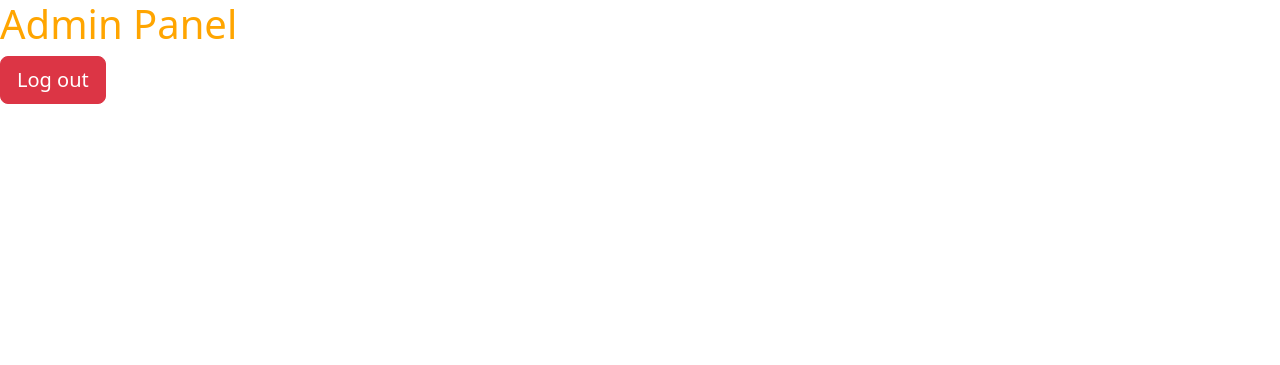
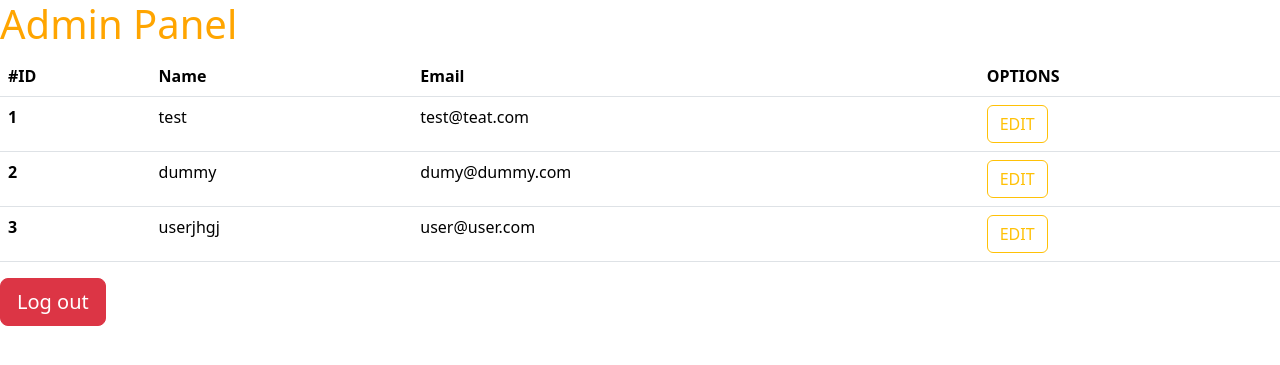
Before and after one commit to athulprabha10101/Django_CRUD, a Django app: page /admin_home in a window 1280 px wide. Shown: the top 365 px of the page. Run offline with Django 4.2, Linux system fonts and the light colour scheme; a user stored in the database is signed in; data comes from the database, SQL or seed files in the repository; both versions use the stored data as it was after the commit.

Commit message:
Update is working properly

```diff
--- a/app_crud/templates/admin_home.html
+++ b/app_crud/templates/admin_home.html
@@ -8,6 +8,27 @@
   </head>
   <body>
     <h1 style="color:orange">Admin Panel</h1>
+    <table class="table">
+      <thead>
+        <tr>
+          <th scope="col">#ID</th>
+          <th scope="col">Name</th>
+          <th scope="col">Email</th>
+          <th scope="col">OPTIONS</th>
+        </tr>
+      </thead>
+      <tbody>
+        {%for user in user_data%}
+        <tr>
+          <th scope="row">{{ forloop.counter }}</th>
+          <td>{{user.username}}</td>
+          <td>{{user.email}}</td>
+          <td><a><a class="btn btn-outline-warning" href="{% url 'edit_details' user.id %}">EDIT</a> </a></td>
+
+        </tr>
+        {%endfor%}
+      </tbody>
+    </table>
     <a class="btn btn-danger btn-lg" href="{% url 'user_logout'%}">Log out</a>
     <script src="https://cdn.jsdelivr.net/npm/bootstrap@5.3.0-alpha3/dist/js/bootstrap.bundle.min.js" integrity="sha384-ENjdO4Dr2bkBIFxQpeoTz1HIcje39Wm4jDKdf19U8gI4ddQ3GYNS7NTKfAdVQSZe" crossorigin="anonymous"></script>
   </body>
--- a/app_crud/urls.py
+++ b/app_crud/urls.py
@@ -8,6 +8,9 @@ urlpatterns = [
         path('user_home', views.user_home, name='user_home'),
         path('user_logout', views.user_logout, name='user_logout'),
         path('admin_home', views.admin_home, name='admin_home'),
+        path('edit_details<int:id>', views.edit_details, name = 'edit_details'),
+        path('update_details<int:id>', views.update_details, name = 'update_details'),
+
 
 
     ]
--- a/app_crud/views.py
+++ b/app_crud/views.py
@@ -50,8 +50,9 @@ def signup(request):
 
 @never_cache
 def user_home(request):
-    if request.user.is_authenticated:
+    if request.user.is_authenticated and not request.user.is_superuser:
         return render (request, 'user_home.html')
+
     return redirect('user_login')
 
 @never_cache
@@ -63,4 +64,26 @@ def user_logout(request):
 @never_cache
 def admin_home(request):
   if request.user.is_authenticated and request.user.is_superuser:
-    return render (request, 'admin_home.html')
+    user_data = User.objects.all()
+
+    return render (request, 'admin_home.html',{'user_data': user_data})
+
+
+def edit_details(request, id):
+    if request.user.is_authenticated and request.user.is_superuser:
+        user = User.objects.get(id = id)
+        return render(request, 'edit_details.html',{'user':user})
+
+def update_details(request, id):
+    print("hello")
+    user = User.objects.get(id=id)
+    if request.method == 'POST':
+
+        user.first_name = request.POST.get('name')
+        user.username = request.POST.get('username')
+        user.email = request.POST.get('email')
+        user.save()
+
+        return redirect('admin_home')
+
+    return render(request, 'edit_details.html', {'user': user})
--- /dev/null
+++ b/djangocrud/notes.txt
@@ -0,0 +1,5 @@
+ {% comment %} <td><a><a class="btn btn-outline-danger" href="{% url 'add_details'%}">ADD</a> </a></td> {% endcomment %}
+          {% comment %} <td><a><a class="btn btn-outline-danger" href="{% url 'delete_details'%}">DELETE</a> </a></td> {% endcomment %}
+
+
+          {% comment %} <a><a class="btn btn-primary" >Update</a> </a> {% endcomment %}
```
Also changed, not shown: app_crud/templates/edit_details.html (added, +63 -0 lines), app_crud/templates/add_details.html (added), db.sqlite3.
